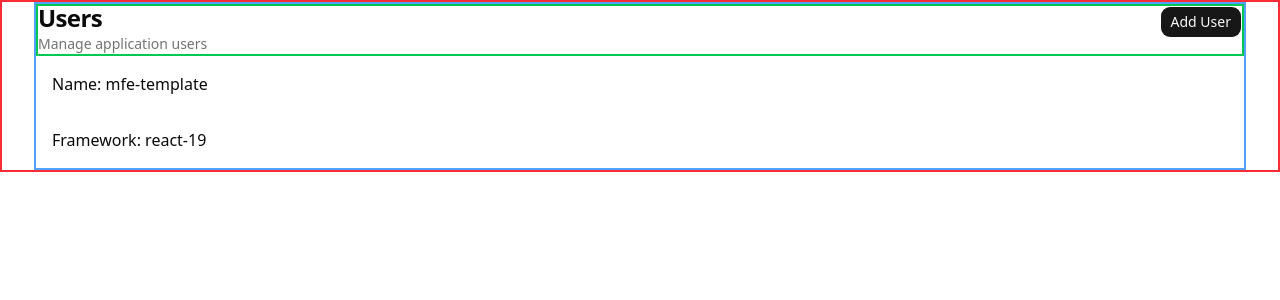
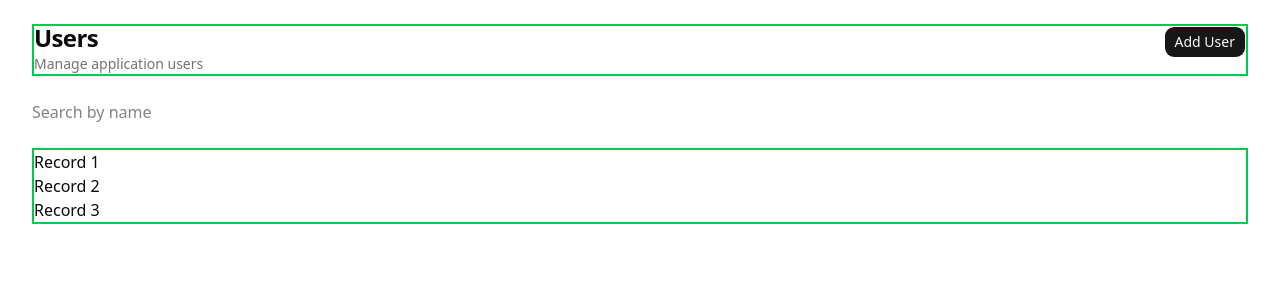
Before and after one commit to lawrence-ruscia/mfe-template, a React app: page / in a window 1280 px wide. Shown: the top 300 px of the page. Built offline with nearby package versions, Linux system fonts and the light colour scheme.

Commit message:
Add ListPageLayout that defines standard structure for list and CRUD pages

```diff
--- a/src/app/App.tsx
+++ b/src/app/App.tsx
@@ -1,27 +1,32 @@
 import ReactDOM from 'react-dom/client';
 
 import '../styles/index.css';
-import { Container } from '@/components/layout/Container';
-import { Grid } from '@/components/layout/Grid';
-import { GridColumn } from '@/components/layout/GridColumn';
+
+import { ListPageLayout } from '@/components/layout/templates/ListPageLayout';
 import { PageHeader } from '@/components/common/PageHeader';
 import { Button } from '@/components/ui/button';
 
 const App = () => (
-  <Container className="border-2 border-red-500">
-    <Grid>
-      <GridColumn span={{ base: 4, md: 8, lg: 12 }} className="border-2 border-blue-400">
+  <ListPageLayout
+    header={
       <PageHeader
         title="Users"
         description="Manage application users"
         actions={<Button>Add User</Button>}
         className="border-2 border-green-500"
       />
-        <div className="p-4">Name: mfe-template</div>
-        <div className="p-4">Framework: react-19</div>
-      </GridColumn>
-    </Grid>
-  </Container>
+    }
+    filters={<input placeholder="Search by name" />}
+    content={
+      <div className="border-2 border-green-500">
+        <ul>
+          <li>Record 1</li>
+          <li>Record 2</li>
+          <li>Record 3</li>
+        </ul>
+      </div>
+    }
+  />
 );
 
 const root = ReactDOM.createRoot(document.getElementById('app') as HTMLElement);
--- /dev/null
+++ b/src/components/layout/templates/ListPageLayout.tsx
@@ -0,0 +1,29 @@
+import * as React from 'react';
+import { cn } from '@/lib/utils';
+import { Container } from '@/components/layout/Container';
+import { Grid } from '@/components/layout/Grid';
+import { GridColumn } from '@/components/layout/GridColumn';
+
+type ListPageLayoutProps = {
+  header: React.ReactNode;
+  filters?: React.ReactNode;
+  content: React.ReactNode;
+  className?: string;
+};
+
+export function ListPageLayout({ header, filters, content, className }: ListPageLayoutProps) {
+  return (
+    <Container className={cn('py-6', className)}>
+      <Grid>
+        {/* Header */}
+        <GridColumn span={{ base: 4, md: 8, lg: 12 }}>{header}</GridColumn>
+
+        {/* Filters */}
+        {filters && <GridColumn span={{ base: 4, md: 8, lg: 12 }}>{filters}</GridColumn>}
+
+        {/* Content */}
+        <GridColumn span={{ base: 4, md: 8, lg: 12 }}>{content}</GridColumn>
+      </Grid>
+    </Container>
+  );
+}
```
Lines whose indentation alone changed are shown as unchanged.
